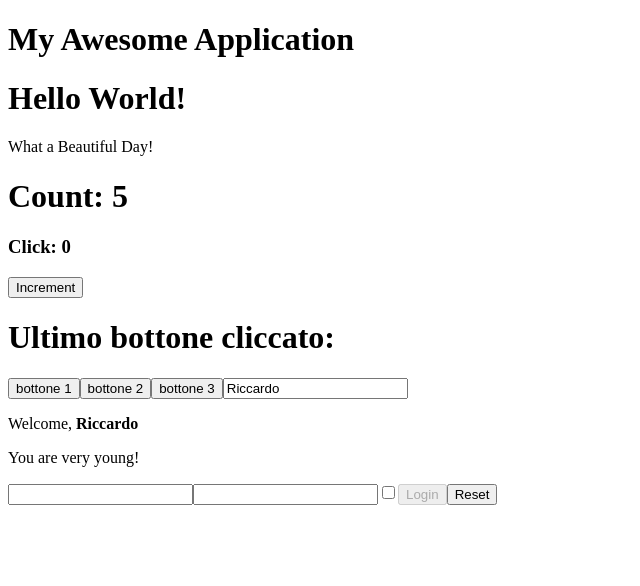
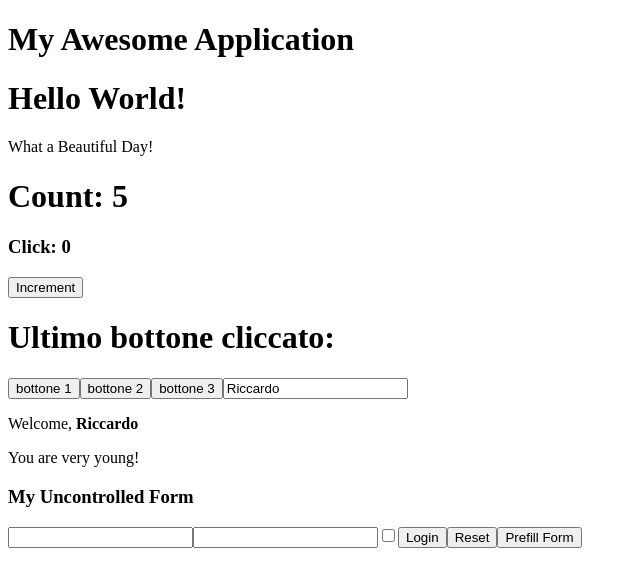
Before and after one commit to RiccardoMannino/Jsx-exercise, a React (Create React App) app in the folder react-exercises/: page / in a window 1280 px wide. Shown: the top 586 px of the page, without its empty margins (0-640 px from the left). Built offline with nearby package versions, Linux system fonts and the light colour scheme.

Commit message:
forms-05

```diff
--- a/react-exercises/src/App.js
+++ b/react-exercises/src/App.js
@@ -5,6 +5,7 @@
 import { Hello } from "./Hello";
 import { InteractiveWelcome } from "./InteractiveWelcome";
 import { Login } from "./Login";
+import { UncontrolledLogin } from "./UncontrolledLogin";
 // import { Message } from "./Message";
 // import { Welcome } from "./Welcome";
 
@@ -21,7 +22,8 @@
         <ClickCounter incrementBy={1} initialValue={0} />
         <ClickTracker />
         <InteractiveWelcome name="Riccardo" />
-        <Login />
+        {/* <Login /> */}
+        <UncontrolledLogin />
       </div>
     );
   }
--- /dev/null
+++ b/react-exercises/src/UncontrolledLogin.js
@@ -0,0 +1,44 @@
+import React, { createRef } from "react";
+
+export class UncontrolledLogin extends React.Component {
+  _formRef = createRef();
+
+  handleFormSubmit = (event) => {
+    event.preventDefault();
+
+    const username = event.target.elements.username.value;
+    const password = event.target.elements.password.value;
+    const remember = event.target.elements.remember.checked;
+
+    console.log({
+      username,
+      password,
+      remember,
+    });
+  };
+  handleFormPrefill = () => {
+    this._formRef.current.elements.username.value = "Richi";
+    this._formRef.current.elements.password.value = "hello123";
+    this._formRef.current.elements.remember.checked = true;
+  };
+
+  render() {
+    return (
+      <div>
+        <h3>My Uncontrolled Form</h3>
+
+        <form ref={this._formRef} onSubmit={this.handleFormSubmit}>
+          <input name="username"></input>
+          <input name="password" type="password"></input>
+          <input name="remember" type="checkbox"></input>
+
+          <button type="submit">Login</button>
+          <button type="reset">Reset</button>
+          <button type="button" onClick={this.handleFormPrefill}>
+            Prefill Form
+          </button>
+        </form>
+      </div>
+    );
+  }
+}
```
